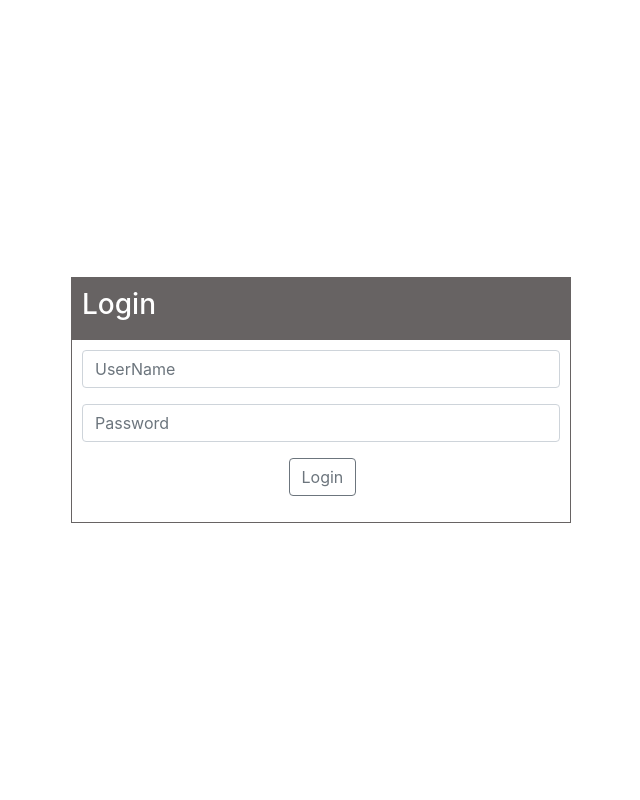
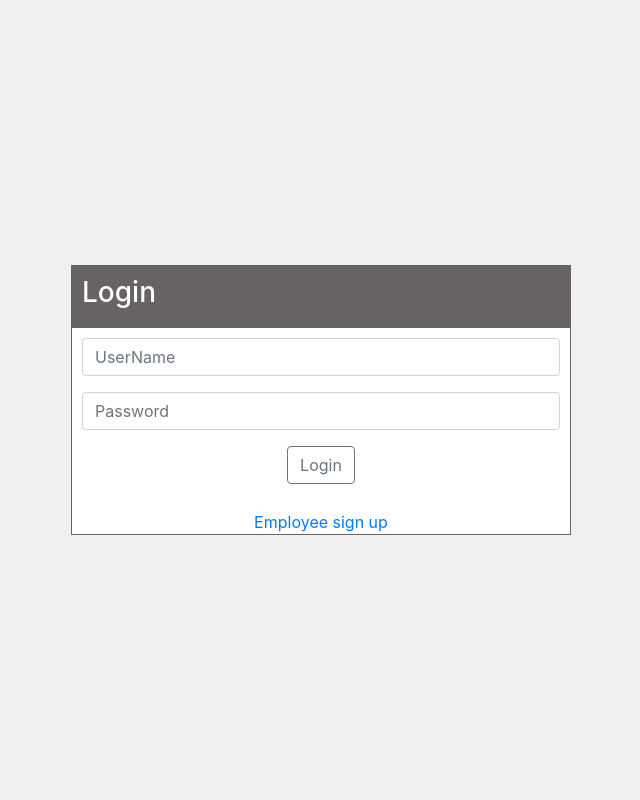
Before and after one commit to divya661/Retail-Banking, a Flask app: page /auth/ in a window 1280 px wide. Shown: the whole page, without its empty margins (319-959 px from the left). Run offline with Flask 2, Linux system fonts and the light colour scheme; parts of the project's set-up code (start-up, migrations or seed data) failed here and were passed over; some libraries are stand-ins or nearby versions.

Commit message:
minor changes

```diff
--- a/app/mod_auth/static/css/style.css
+++ b/app/mod_auth/static/css/style.css
@@ -9,6 +9,7 @@ body {
     justify-content: center;
     align-items: center;
     flex-direction: column;
+    background-color: rgb(240, 240, 240);
 }
 
 .bb{
@@ -20,6 +21,7 @@ body {
     min-width: 200px;
     margin-left: auto;
     margin-right: auto;
+    background-color: white;
 }
 .title{
     background-color: #676363;
@@ -34,7 +36,8 @@ body {
     margin-left: auto;
 }
 .aa{
-    width: 65px;
+    display: flex;
+    justify-content: center;
     margin-left: auto;
     margin-right: auto;
 }
--- a/app/mod_auth/templates/login.html
+++ b/app/mod_auth/templates/login.html
@@ -9,12 +9,12 @@
     <!-- Bootstrap CSS -->
     <link rel="stylesheet" href="https://stackpath.bootstrapcdn.com/bootstrap/4.5.0/css/bootstrap.min.css"
         integrity="sha384-9aIt2nRpC12Uk9gS9baDl411NQApFmC26EwAOH8WgZl5MYYxFfc+NcPb1dKGj7Sk" crossorigin="anonymous">
+    <link rel="stylesheet" href="{{ url_for('static', filename='css/global.css') }}">
     <link rel="stylesheet" href="{{ url_for('auth.static', filename='css/style.css') }}">
-    <link rel="stylesheet" href="{{ url_for('static', filename='css/global.css') }}">
     <title>System login</title>
 </head>
 
-<body>
+<body style="background-color: rgb(240, 240, 240);">
     {% with messages = get_flashed_messages(with_categories=true) %}
     {% if messages %}
     <ul class="flashes">
@@ -25,23 +25,24 @@
     {% endif %}
     {% endwith %}
     <div class="container my-5">
-        <div class="login">
+        <div class="login" style="background-color: white;">
             <div class="title">
                 <h3>Login</h3>
             </div>
             <div class="credential">
                 <form action='/auth/' method="POST">
                     <div class="form-group">
-                        <input type="text" placeholder="UserName" class="form-control" name="username">
+                        <input type="text" placeholder="UserName" class="form-control" name="username" required>
                     </div>
                     <div class="form-group">
-                        <input type="password" placeholder="Password" class="form-control" name="password">
+                        <input type="password" placeholder="Password" class="form-control" name="password" required maxlength="28" minlength="8">
                     </div>
                     <div class="aa form-group">
                         <button type="submit" class="btn btn-outline-secondary">Login</button>
                     </div>
                 </form>
             </div>
+            <a href="/auth/signup" style="display:block; text-align: center;">Employee sign up</a>
         </div>
     </div>
     <!-- Optional JavaScript -->
```
